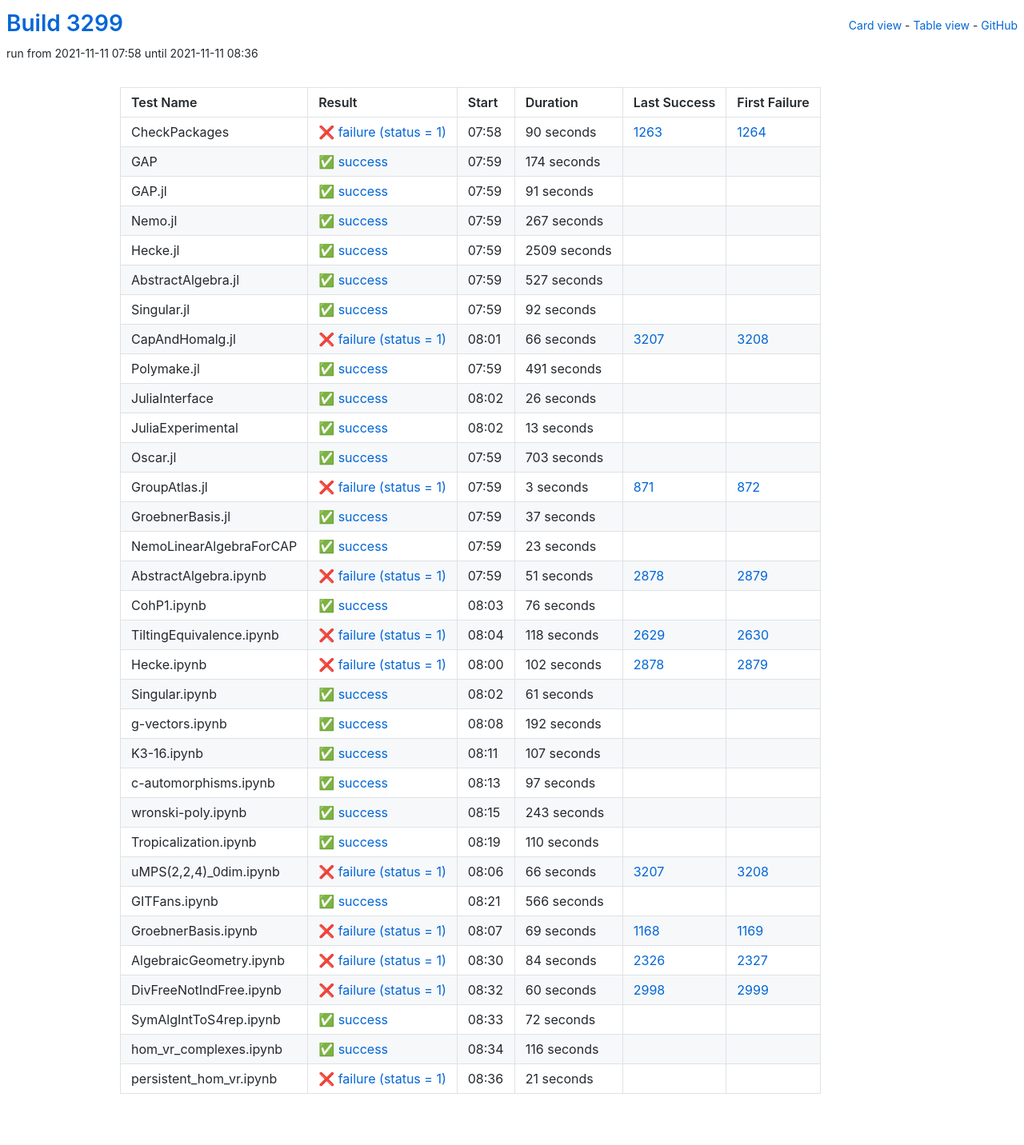
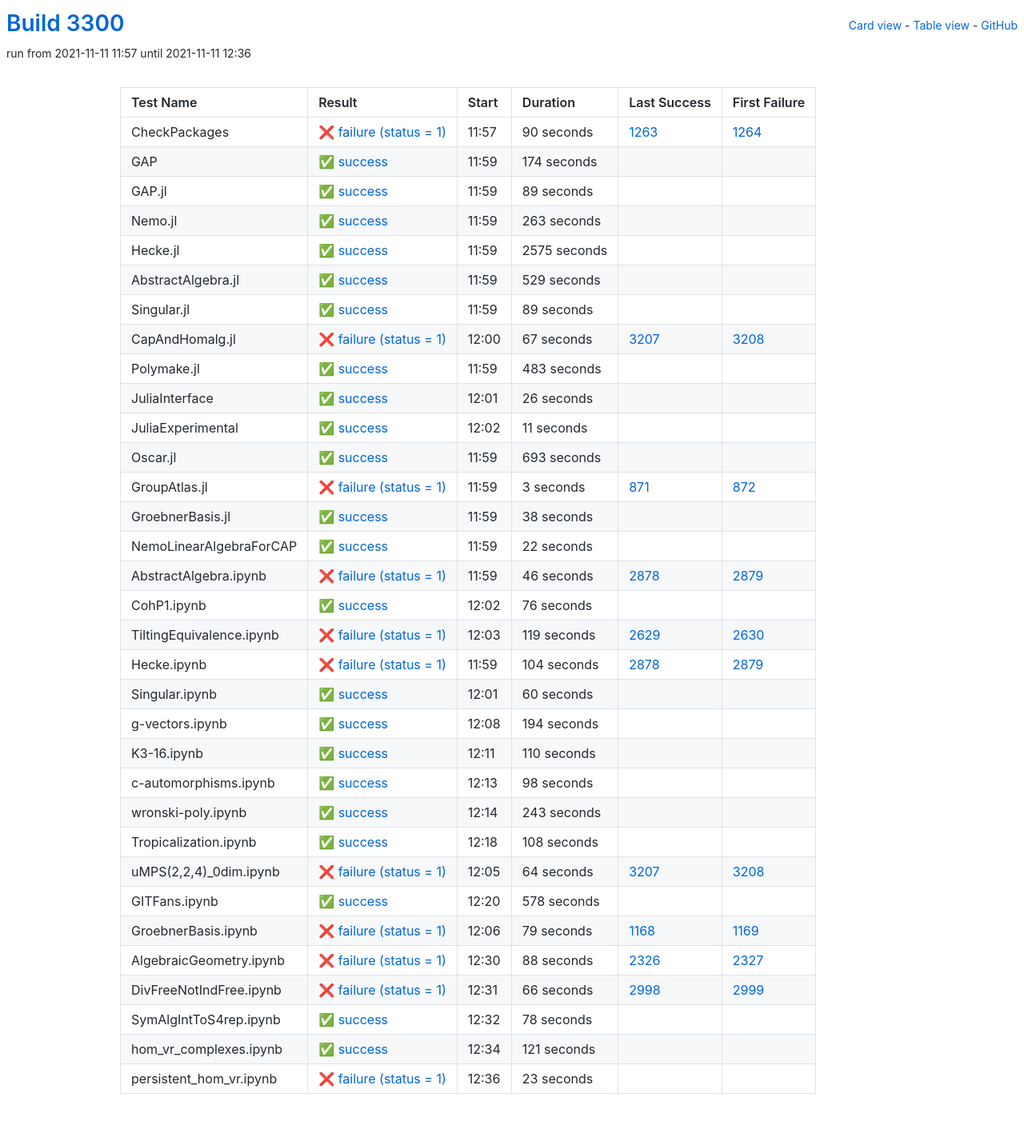
Before and after one commit to oscar-system/oscar-ci-status-stable, a Jekyll site: the page built from table.html, in a window 1280 px wide. Shown: the whole page at 80% size. Built offline with Jekyll 4.4.1, drawn with Linux system fonts in a browser that asks for light colours.

Commit message:
Build #3300

```diff
--- a/_data/ci.yml
+++ b/_data/ci.yml
@@ -1,6 +1,6 @@
 ---
-build: 3299
-build_url: https://oscarci.mathematik.uni-kl.de/job/oscar-stable/3299/
+build: 3300
+build_url: https://oscarci.mathematik.uni-kl.de/job/oscar-stable/3300/
 job: oscar-stable
 organization: oscar-system
 repo: oscar-ci-status-stable
@@ -8,8 +8,8 @@ repourl: https://github.com/oscar-system/oscar-ci-status-stable
 tests:
 - name: CheckPackages
   id: checkpackages
-  log: https://oscarci.mathematik.uni-kl.de/job/oscar-stable/3299/artifact/logs/build-3299/CheckPackages.log
-  start: 2021-11-11 07:58
+  log: https://oscarci.mathematik.uni-kl.de/job/oscar-stable/3300/artifact/logs/build-3300/CheckPackages.log
+  start: 2021-11-11 11:57
   success: false
   exitcode: 1
   status: failure
@@ -20,8 +20,8 @@ tests:
   first_failure_url: https://oscarci.mathematik.uni-kl.de/job/oscar-stable/1264/
 - name: GAP
   id: gap
-  log: https://oscarci.mathematik.uni-kl.de/job/oscar-stable/3299/artifact/logs/build-3299/GAP.log
-  start: 2021-11-11 07:59
+  log: https://oscarci.mathematik.uni-kl.de/job/oscar-stable/3300/artifact/logs/build-3300/GAP.log
+  start: 2021-11-11 11:59
   success: true
   exitcode: 0
   status: success
@@ -32,92 +32,92 @@ tests:
   first_failure_url:
 - name: GAP.jl
   id: gap-jl
-  log: https://oscarci.mathematik.uni-kl.de/job/oscar-stable/3299/artifact/logs/build-3299/GAP.jl.log
-  start: 2021-11-11 07:59
+  log: https://oscarci.mathematik.uni-kl.de/job/oscar-stable/3300/artifact/logs/build-3300/GAP.jl.log
+  start: 2021-11-11 11:59
   success: true
   exitcode: 0
   status: success
-  duration: 91
+  duration: 89
   last_success: false
   last_success_url:
   first_failure: false
   first_failure_url:
 - name: Nemo.jl
   id: nemo-jl
-  log: https://oscarci.mathematik.uni-kl.de/job/oscar-stable/3299/artifact/logs/build-3299/Nemo.jl.log
-  start: 2021-11-11 07:59
+  log: https://oscarci.mathematik.uni-kl.de/job/oscar-stable/3300/artifact/logs/build-3300/Nemo.jl.log
+  start: 2021-11-11 11:59
   success: true
   exitcode: 0
   status: success
-  duration: 267
+  duration: 263
   last_success: false
   last_success_url:
   first_failure: false
   first_failure_url:
 - name: Hecke.jl
   id: hecke-jl
-  log: https://oscarci.mathematik.uni-kl.de/job/oscar-stable/3299/artifact/logs/build-3299/Hecke.jl.log
-  start: 2021-11-11 07:59
+  log: https://oscarci.mathematik.uni-kl.de/job/oscar-stable/3300/artifact/logs/build-3300/Hecke.jl.log
+  start: 2021-11-11 11:59
   success: true
   exitcode: 0
   status: success
-  duration: 2509
+  duration: 2575
   last_success: false
   last_success_url:
   first_failure: false
   first_failure_url:
 - name: AbstractAlgebra.jl
   id: abstractalgebra-jl
-  log: https://oscarci.mathematik.uni-kl.de/job/oscar-stable/3299/artifact/logs/build-3299/AbstractAlgebra.jl.log
-  start: 2021-11-11 07:59
+  log: https://oscarci.mathematik.uni-kl.de/job/oscar-stable/3300/artifact/logs/build-3300/AbstractAlgebra.jl.log
+  start: 2021-11-11 11:59
   success: true
   exitcode: 0
   status: success
-  duration: 527
+  duration: 529
   last_success: false
   last_success_url:
   first_failure: false
   first_failure_url:
 - name: Singular.jl
   id: singular-jl
-  log: https://oscarci.mathematik.uni-kl.de/job/oscar-stable/3299/artifact/logs/build-3299/Singular.jl.log
-  start: 2021-11-11 07:59
+  log: https://oscarci.mathematik.uni-kl.de/job/oscar-stable/3300/artifact/logs/build-3300/Singular.jl.log
+  start: 2021-11-11 11:59
   success: true
   exitcode: 0
   status: success
-  duration: 92
+  duration: 89
   last_success: false
   last_success_url:
   first_failure: false
   first_failure_url:
 - name: CapAndHomalg.jl
   id: capandhomalg-jl
-  log: https://oscarci.mathematik.uni-kl.de/job/oscar-stable/3299/artifact/logs/build-3299/CapAndHomalg.jl.log
-  start: 2021-11-11 08:01
+  log: https://oscarci.mathematik.uni-kl.de/job/oscar-stable/3300/artifact/logs/build-3300/CapAndHomalg.jl.log
+  start: 2021-11-11 12:00
   success: false
   exitcode: 1
   status: failure
-  duration: 66
+  duration: 67
   last_success: 3207
   last_success_url: https://oscarci.mathematik.uni-kl.de/job/oscar-stable/3207/
   first_failure: 3208
   first_failure_url: https://oscarci.mathematik.uni-kl.de/job/oscar-stable/3208/
 - name: Polymake.jl
   id: polymake-jl
-  log: https://oscarci.mathematik.uni-kl.de/job/oscar-stable/3299/artifact/logs/build-3299/Polymake.jl.log
-  start: 2021-11-11 07:59
+  log: https://oscarci.mathematik.uni-kl.de/job/oscar-stable/3300/artifact/logs/build-3300/Polymake.jl.log
+  start: 2021-11-11 11:59
   success: true
   exitcode: 0
   status: success
-  duration: 491
+  duration: 483
   last_success: false
   last_success_url:
   first_failure: false
   first_failure_url:
 - name: JuliaInterface
   id: juliainterface
-  log: https://oscarci.mathematik.uni-kl.de/job/oscar-stable/3299/artifact/logs/build-3299/JuliaInterface.log
-  start: 2021-11-11 08:02
+  log: https://oscarci.mathematik.uni-kl.de/job/oscar-stable/3300/artifact/logs/build-3300/JuliaInterface.log
+  start: 2021-11-11 12:01
   success: true
   exitcode: 0
   status: success
@@ -128,32 +128,32 @@ tests:
   first_failure_url:
 - name: JuliaExperimental
   id: juliaexperimental
-  log: https://oscarci.mathematik.uni-kl.de/job/oscar-stable/3299/artifact/logs/build-3299/JuliaExperimental.log
-  start: 2021-11-11 08:02
+  log: https://oscarci.mathematik.uni-kl.de/job/oscar-stable/3300/artifact/logs/build-3300/JuliaExperimental.log
+  start: 2021-11-11 12:02
   success: true
   exitcode: 0
   status: success
-  duration: 13
+  duration: 11
   last_success: false
   last_success_url:
   first_failure: false
   first_failure_url:
 - name: Oscar.jl
   id: oscar-jl
-  log: https://oscarci.mathematik.uni-kl.de/job/oscar-stable/3299/artifact/logs/build-3299/Oscar.jl.log
-  start: 2021-11-11 07:59
+  log: https://oscarci.mathematik.uni-kl.de/job/oscar-stable/3300/artifact/logs/build-3300/Oscar.jl.log
+  start: 2021-11-11 11:59
   success: true
   exitcode: 0
   status: success
-  duration: 703
+  duration: 693
   last_success: false
   last_success_url:
   first_failure: false
   first_failure_url:
 - name: GroupAtlas.jl
   id: groupatlas-jl
-  log: https://oscarci.mathematik.uni-kl.de/job/oscar-stable/3299/artifact/logs/build-3299/GroupAtlas.jl.log
-  start: 2021-11-11 07:59
+  log: https://oscarci.mathematik.uni-kl.de/job/oscar-stable/3300/artifact/logs/build-3300/GroupAtlas.jl.log
+  start: 2021-11-11 11:59
   success: false
   exitcode: 1
   status: failure
@@ -164,44 +164,44 @@ tests:
   first_failure_url: https://oscarci.mathematik.uni-kl.de/job/oscar-stable/872/
 - name: GroebnerBasis.jl
   id: groebnerbasis-jl
-  log: https://oscarci.mathematik.uni-kl.de/job/oscar-stable/3299/artifact/logs/build-3299/GroebnerBasis.jl.log
-  start: 2021-11-11 07:59
+  log: https://oscarci.mathematik.uni-kl.de/job/oscar-stable/3300/artifact/logs/build-3300/GroebnerBasis.jl.log
+  start: 2021-11-11 11:59
   success: true
   exitcode: 0
   status: success
-  duration: 37
+  duration: 38
   last_success: false
   last_success_url:
   first_failure: false
   first_failure_url:
 - name: NemoLinearAlgebraForCAP
   id: nemolinearalgebraforcap
-  log: https://oscarci.mathematik.uni-kl.de/job/oscar-stable/3299/artifact/logs/build-3299/NemoLinearAlgebraForCAP.log
-  start: 2021-11-11 07:59
+  log: https://oscarci.mathematik.uni-kl.de/job/oscar-stable/3300/artifact/logs/build-3300/NemoLinearAlgebraForCAP.log
+  start: 2021-11-11 11:59
   success: true
   exitcode: 0
   status: success
-  duration: 23
+  duration: 22
   last_success: false
   last_success_url:
   first_failure: false
   first_failure_url:
 - name: AbstractAlgebra.ipynb
   id: abstractalgebra-ipynb
-  log: https://oscarci.mathematik.uni-kl.de/job/oscar-stable/3299/artifact/logs/build-3299/AbstractAlgebra.ipynb.log
-  start: 2021-11-11 07:59
+  log: https://oscarci.mathematik.uni-kl.de/job/oscar-stable/3300/artifact/logs/build-3300/AbstractAlgebra.ipynb.log
+  start: 2021-11-11 11:59
   success: false
   exitcode: 1
   status: failure
-  duration: 51
+  duration: 46
   last_success: 2878
   last_success_url: https://oscarci.mathematik.uni-kl.de/job/oscar-stable/2878/
   first_failure: 2879
   first_failure_url: https://oscarci.mathematik.uni-kl.de/job/oscar-stable/2879/
 - name: CohP1.ipynb
   id: cohp1-ipynb
-  log: https://oscarci.mathematik.uni-kl.de/job/oscar-stable/3299/artifact/logs/build-3299/CohP1.ipynb.log
-  start: 2021-11-11 08:03
+  log: https://oscarci.mathematik.uni-kl.de/job/oscar-stable/3300/artifact/logs/build-3300/CohP1.ipynb.log
+  start: 2021-11-11 12:02
   success: true
   exitcode: 0
   status: success
@@ -212,80 +212,80 @@ tests:
   first_failure_url:
 - name: TiltingEquivalence.ipynb
   id: tiltingequivalence-ipynb
-  log: https://oscarci.mathematik.uni-kl.de/job/oscar-stable/3299/artifact/logs/build-3299/TiltingEquivalence.ipynb.log
-  start: 2021-11-11 08:04
+  log: https://oscarci.mathematik.uni-kl.de/job/oscar-stable/3300/artifact/logs/build-3300/TiltingEquivalence.ipynb.log
+  start: 2021-11-11 12:03
   success: false
   exitcode: 1
   status: failure
-  duration: 118
+  duration: 119
   last_success: 2629
   last_success_url: https://oscarci.mathematik.uni-kl.de/job/oscar-stable/2629/
   first_failure: 2630
   first_failure_url: https://oscarci.mathematik.uni-kl.de/job/oscar-stable/2630/
 - name: Hecke.ipynb
   id: hecke-ipynb
-  log: https://oscarci.mathematik.uni-kl.de/job/oscar-stable/3299/artifact/logs/build-3299/Hecke.ipynb.log
-  start: 2021-11-11 08:00
+  log: https://oscarci.mathematik.uni-kl.de/job/oscar-stable/3300/artifact/logs/build-3300/Hecke.ipynb.log
+  start: 2021-11-11 11:59
   success: false
   exitcode: 1
   status: failure
-  duration: 102
+  duration: 104
   last_success: 2878
   last_success_url: https://oscarci.mathematik.uni-kl.de/job/oscar-stable/2878/
   first_failure: 2879
   first_failure_url: https://oscarci.mathematik.uni-kl.de/job/oscar-stable/2879/
 - name: Singular.ipynb
   id: singular-ipynb
-  log: https://oscarci.mathematik.uni-kl.de/job/oscar-stable/3299/artifact/logs/build-3299/Singular.ipynb.log
-  start: 2021-11-11 08:02
+  log: https://oscarci.mathematik.uni-kl.de/job/oscar-stable/3300/artifact/logs/build-3300/Singular.ipynb.log
+  start: 2021-11-11 12:01
   success: true
   exitcode: 0
   status: success
-  duration: 61
+  duration: 60
   last_success: false
   last_success_url:
   first_failure: false
   first_failure_url:
 - name: g-vectors.ipynb
   id: g-vectors-ipynb
-  log: https://oscarci.mathematik.uni-kl.de/job/oscar-stable/3299/artifact/logs/build-3299/g-vectors.ipynb.log
-  start: 2021-11-11 08:08
+  log: https://oscarci.mathematik.uni-kl.de/job/oscar-stable/3300/artifact/logs/build-3300/g-vectors.ipynb.log
+  start: 2021-11-11 12:08
   success: true
   exitcode: 0
   status: success
-  duration: 192
+  duration: 194
   last_success: false
   last_success_url:
   first_failure: false
   first_failure_url:
 - name: K3-16.ipynb
   id: k3-16-ipynb
-  log: https://oscarci.mathematik.uni-kl.de/job/oscar-stable/3299/artifact/logs/build-3299/K3-16.ipynb.log
-  start: 2021-11-11 08:11
+  log: https://oscarci.mathematik.uni-kl.de/job/oscar-stable/3300/artifact/logs/build-3300/K3-16.ipynb.log
+  start: 2021-11-11 12:11
   success: true
   exitcode: 0
   status: success
-  duration: 107
+  duration: 110
   last_success: false
   last_success_url:
   first_failure: false
   first_failure_url:
 - name: c-automorphisms.ipynb
   id: c-automorphisms-ipynb
-  log: https://oscarci.mathematik.uni-kl.de/job/oscar-stable/3299/artifact/logs/build-3299/c-automorphisms.ipynb.log
-  start: 2021-11-11 08:13
+  log: https://oscarci.mathematik.uni-kl.de/job/oscar-stable/3300/artifact/logs/build-3300/c-automorphisms.ipynb.log
+  start: 2021-11-11 12:13
   success: true
   exitcode: 0
   status: success
-  duration: 97
+  duration: 98
   last_success: false
   last_success_url:
   first_failure: false
   first_failure_url:
 - name: wronski-poly.ipynb
   id: wronski-poly-ipynb
-  log: https://oscarci.mathematik.uni-kl.de/job/oscar-stable/3299/artifact/logs/build-3299/wronski-poly.ipynb.log
-  start: 2021-11-11 08:15
+  log: https://oscarci.mathematik.uni-kl.de/job/oscar-stable/3300/artifact/logs/build-3300/wronski-poly.ipynb.log
+  start: 2021-11-11 12:14
   success: true
   exitcode: 0
   status: success
@@ -296,108 +296,108 @@ tests:
   first_failure_url:
 - name: Tropicalization.ipynb
   id: tropicalization-ipynb
-  log: https://oscarci.mathematik.uni-kl.de/job/oscar-stable/3299/artifact/logs/build-3299/Tropicalization.ipynb.log
-  start: 2021-11-11 08:19
+  log: https://oscarci.mathematik.uni-kl.de/job/oscar-stable/3300/artifact/logs/build-3300/Tropicalization.ipynb.log
+  start: 2021-11-11 12:18
   success: true
   exitcode: 0
   status: success
-  duration: 110
+  duration: 108
   last_success: false
   last_success_url:
   first_failure: false
   first_failure_url:
 - name: uMPS(2,2,4)_0dim.ipynb
   id: umps-2-2-4-0dim-ipynb
-  log: https://oscarci.mathematik.uni-kl.de/job/oscar-stable/3299/artifact/logs/build-3299/uMPS-2-2-4-_0dim.ipynb.log
-  start: 2021-11-11 08:06
+  log: https://oscarci.mathematik.uni-kl.de/job/oscar-stable/3300/artifact/logs/build-3300/uMPS-2-2-4-_0dim.ipynb.log
+  start: 2021-11-11 12:05
   success: false
   exitcode: 1
   status: failure
-  duration: 66
+  duration: 64
   last_success: 3207
   last_success_url: https://oscarci.mathematik.uni-kl.de/job/oscar-stable/3207/
   first_failure: 3208
   first_failure_url: https://oscarci.mathematik.uni-kl.de/job/oscar-stable/3208/
 - name: GITFans.ipynb
   id: gitfans-ipynb
-  log: https://oscarci.mathematik.uni-kl.de/job/oscar-stable/3299/artifact/logs/build-3299/GITFans.ipynb.log
-  start: 2021-11-11 08:21
+  log: https://oscarci.mathematik.uni-kl.de/job/oscar-stable/3300/artifact/logs/build-3300/GITFans.ipynb.log
+  start: 2021-11-11 12:20
   success: true
   exitcode: 0
   status: success
-  duration: 566
+  duration: 578
   last_success: false
   last_success_url:
   first_failure: false
   first_failure_url:
 - name: GroebnerBasis.ipynb
   id: groebnerbasis-ipynb
-  log: https://oscarci.mathematik.uni-kl.de/job/oscar-stable/3299/artifact/logs/build-3299/GroebnerBasis.ipynb.log
-  start: 2021-11-11 08:07
+  log: https://oscarci.mathematik.uni-kl.de/job/oscar-stable/3300/artifact/logs/build-3300/GroebnerBasis.ipynb.log
+  start: 2021-11-11 12:06
   success: false
   exitcode: 1
   status: failure
-  duration: 69
+  duration: 79
   last_success: 1168
   last_success_url: https://oscarci.mathematik.uni-kl.de/job/oscar-stable/1168/
   first_failure: 1169
   first_failure_url: https://oscarci.mathematik.uni-kl.de/job/oscar-stable/1169/
 - name: AlgebraicGeometry.ipynb
   id: algebraicgeometry-ipynb
-  log: https://oscarci.mathematik.uni-kl.de/job/oscar-stable/3299/artifact/logs/build-3299/AlgebraicGeometry.ipynb.log
-  start: 2021-11-11 08:30
+  log: https://oscarci.mathematik.uni-kl.de/job/oscar-stable/3300/artifact/logs/build-3300/AlgebraicGeometry.ipynb.log
+  start: 2021-11-11 12:30
   success: false
   exitcode: 1
   status: failure
-  duration: 84
+  duration: 88
   last_success: 2326
   last_success_url: https://oscarci.mathematik.uni-kl.de/job/oscar-stable/2326/
   first_failure: 2327
   first_failure_url: https://oscarci.mathematik.uni-kl.de/job/oscar-stable/2327/
 - name: DivFreeNotIndFree.ipynb
   id: divfreenotindfree-ipynb
-  log: https://oscarci.mathematik.uni-kl.de/job/oscar-stable/3299/artifact/logs/build-3299/DivFreeNotIndFree.ipynb.log
-  start: 2021-11-11 08:32
+  log: https://oscarci.mathematik.uni-kl.de/job/oscar-stable/3300/artifact/logs/build-3300/DivFreeNotIndFree.ipynb.log
+  start: 2021-11-11 12:31
   success: false
   exitcode: 1
   status: failure
-  duration: 60
+  duration: 66
   last_success: 2998
   last_success_url: https://oscarci.mathematik.uni-kl.de/job/oscar-stable/2998/
   first_failure: 2999
   first_failure_url: https://oscarci.mathematik.uni-kl.de/job/oscar-stable/2999/
 - name: SymAlgIntToS4rep.ipynb
   id: symalginttos4rep-ipynb
-  log: https://oscarci.mathematik.uni-kl.de/job/oscar-stable/3299/artifact/logs/build-3299/SymAlgIntToS4rep.ipynb.log
-  start: 2021-11-11 08:33
+  log: https://oscarci.mathematik.uni-kl.de/job/oscar-stable/3300/artifact/logs/build-3300/SymAlgIntToS4rep.ipynb.log
+  start: 2021-11-11 12:32
   success: true
   exitcode: 0
   status: success
-  duration: 72
+  duration: 78
   last_success: false
   last_success_url:
   first_failure: false
   first_failure_url:
 - name: hom_vr_complexes.ipynb
   id: hom-vr-complexes-ipynb
-  log: https://oscarci.mathematik.uni-kl.de/job/oscar-stable/3299/artifact/logs/build-3299/hom_vr_complexes.ipynb.log
-  start: 2021-11-11 08:34
+  log: https://oscarci.mathematik.uni-kl.de/job/oscar-stable/3300/artifact/logs/build-3300/hom_vr_complexes.ipynb.log
+  start: 2021-11-11 12:34
   success: true
   exitcode: 0
   status: success
-  duration: 116
+  duration: 121
   last_success: false
   last_success_url:
   first_failure: false
   first_failure_url:
 - name: persistent_hom_vr.ipynb
   id: persistent-hom-vr-ipynb
-  log: https://oscarci.mathematik.uni-kl.de/job/oscar-stable/3299/artifact/logs/build-3299/persistent_hom_vr.ipynb.log
-  start: 2021-11-11 08:36
+  log: https://oscarci.mathematik.uni-kl.de/job/oscar-stable/3300/artifact/logs/build-3300/persistent_hom_vr.ipynb.log
+  start: 2021-11-11 12:36
   success: false
   exitcode: 1
   status: failure
-  duration: 21
+  duration: 23
   last_success: false
   last_success_url:
   first_failure: false
```
Also changed, not shown: README.md.
